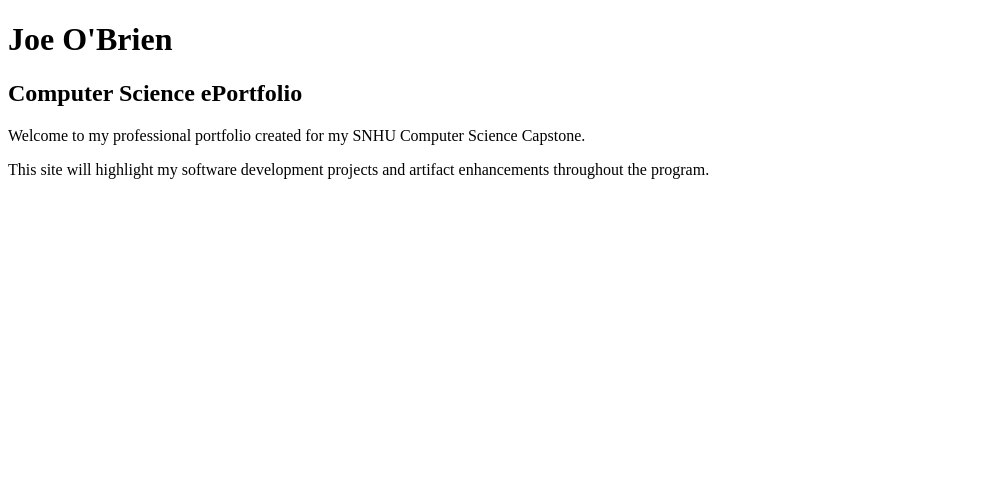
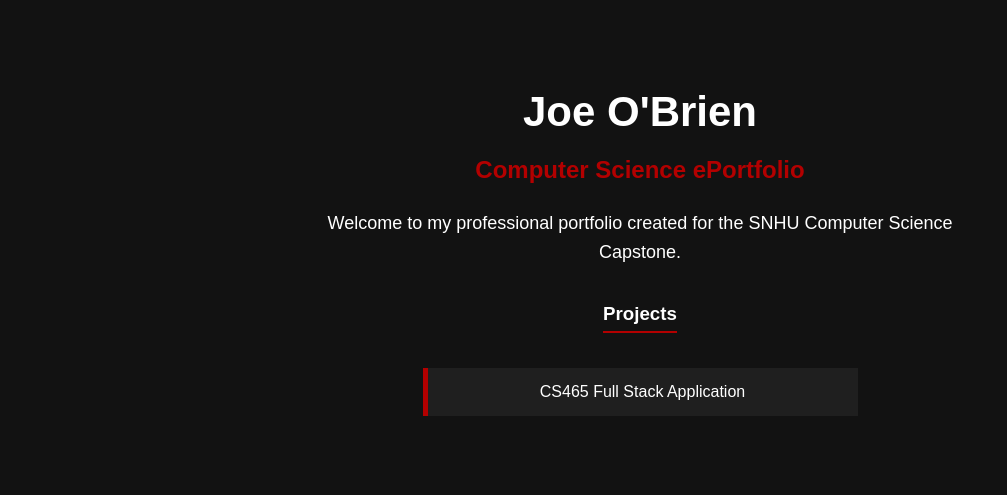
Before and after one commit to jobrien-snhu/jobrien-snhu.github.io, a plain HTML site: page index.html in a window 1280 px wide. Shown: the whole page, without its empty margins (0-1007 px from the left). Drawn offline with Linux system fonts and the light colour scheme.

Commit message:
Update index.html style

```diff
--- a/index.html
+++ b/index.html
@@ -1,18 +1,81 @@
 <!DOCTYPE html>
 <html>
+
 <head>
-<title>Joe O'Brien ePortfolio</title>
+<title>Joe O'Brien Portfolio</title>
+
+<style>
+
+body {
+    margin: 0;
+    font-family: Arial, Helvetica, sans-serif;
+    background-color: #121212;
+    color: white;
+    text-align: center;
+}
+
+.container {
+    max-width: 700px;
+    margin: auto;
+    padding: 60px 20px;
+}
+
+h1 {
+    font-size: 42px;
+    margin-bottom: 10px;
+}
+
+h2 {
+    color: #b30000;
+    margin-bottom: 25px;
+}
+
+h3 {
+    border-bottom: 2px solid #b30000;
+    display: inline-block;
+    padding-bottom: 6px;
+}
+
+p {
+    font-size: 18px;
+    line-height: 1.6;
+}
+
+ul {
+    list-style: none;
+    padding: 0;
+}
+
+li {
+    background: #1f1f1f;
+    padding: 15px;
+    margin: 10px auto;
+    border-left: 5px solid #b30000;
+    max-width: 400px;
+}
+
+</style>
+
 </head>
 
 <body>
+
+<div class="container">
 
 <h1>Joe O'Brien</h1>
 
 <h2>Computer Science ePortfolio</h2>
 
-<p>Welcome to my professional portfolio created for my SNHU Computer Science Capstone.</p>
+<p>Welcome to my professional portfolio created for the SNHU Computer Science Capstone.</p>
 
-<p>This site will highlight my software development projects and artifact enhancements throughout the program.</p>
+<h3>Projects</h3>
+
+<ul>
+<li>CS465 Full Stack Application</li>
+</ul>
+
+</div>
 
 </body>
+
 </html>
```
